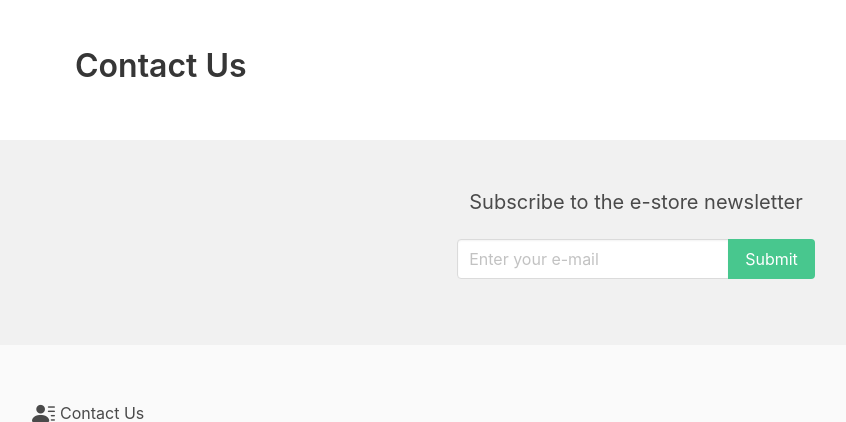
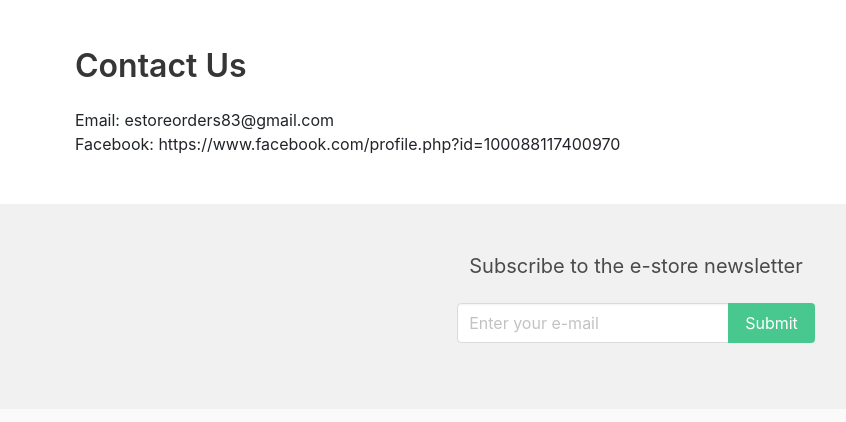
Before and after one commit to Code-Institute-Submissions/bmcdonald2000-e-commerce_JanResub, a Django app: page /Contact_Us/ in a window 1280 px wide. Shown: the part 92-514 px from the top of the page, without its empty margins (4-850 px from the left). Run offline with Django 3.2, Linux system fonts and the light colour scheme; data comes from the database, SQL or seed files in the repository; some libraries are stand-ins or nearby versions.

Commit message:
add: contact details to contactpage

```diff
--- a/apps/core/templates/contact_us.html
+++ b/apps/core/templates/contact_us.html
@@ -8,5 +8,8 @@
 {% block content %}
 
    <h1 class="title"> Contact Us</h1>
+   Email: estoreorders83@gmail.com
+   <br>
+   Facebook: https://www.facebook.com/profile.php?id=100088117400970
 
 {% endblock %}
```
